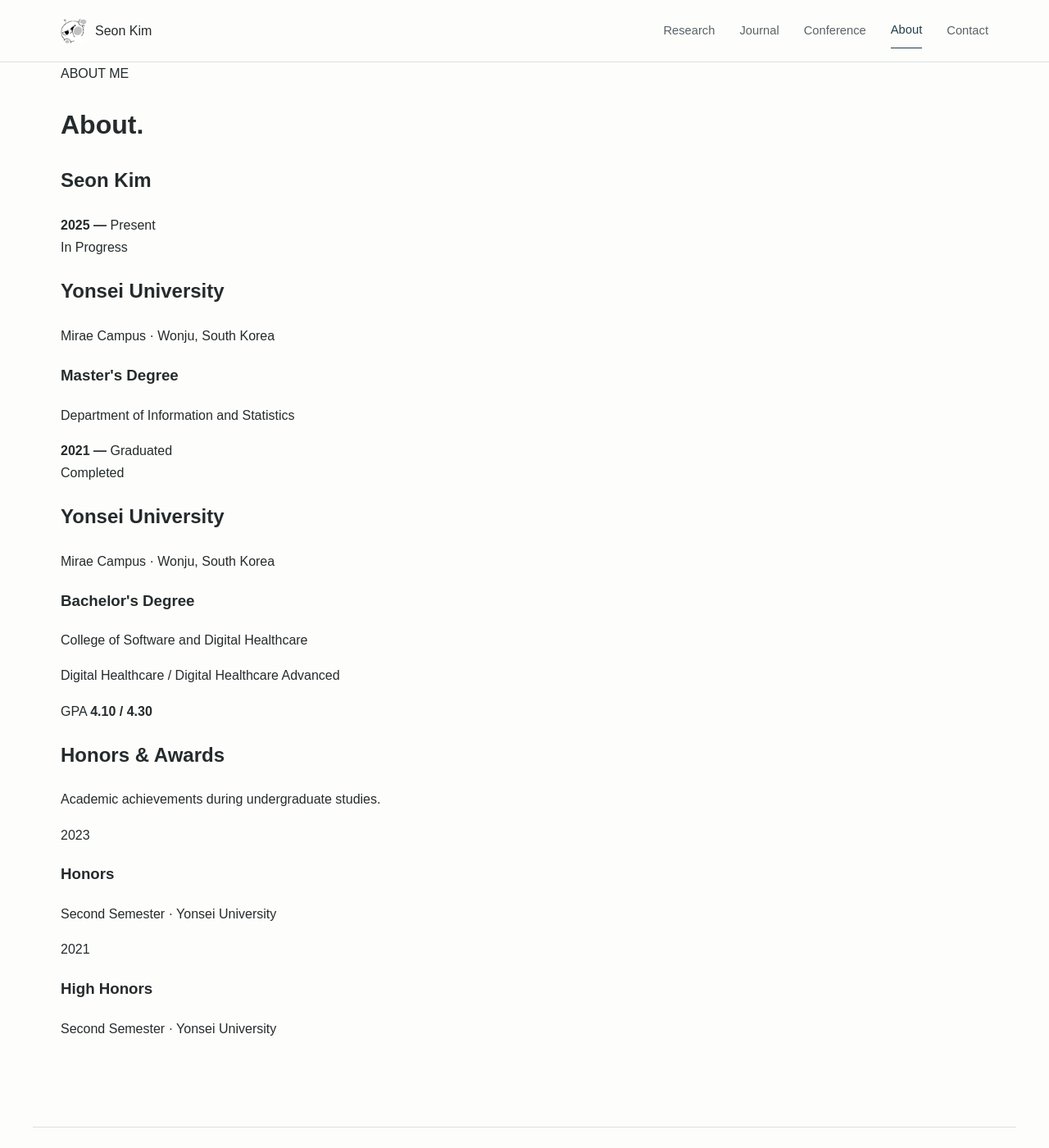
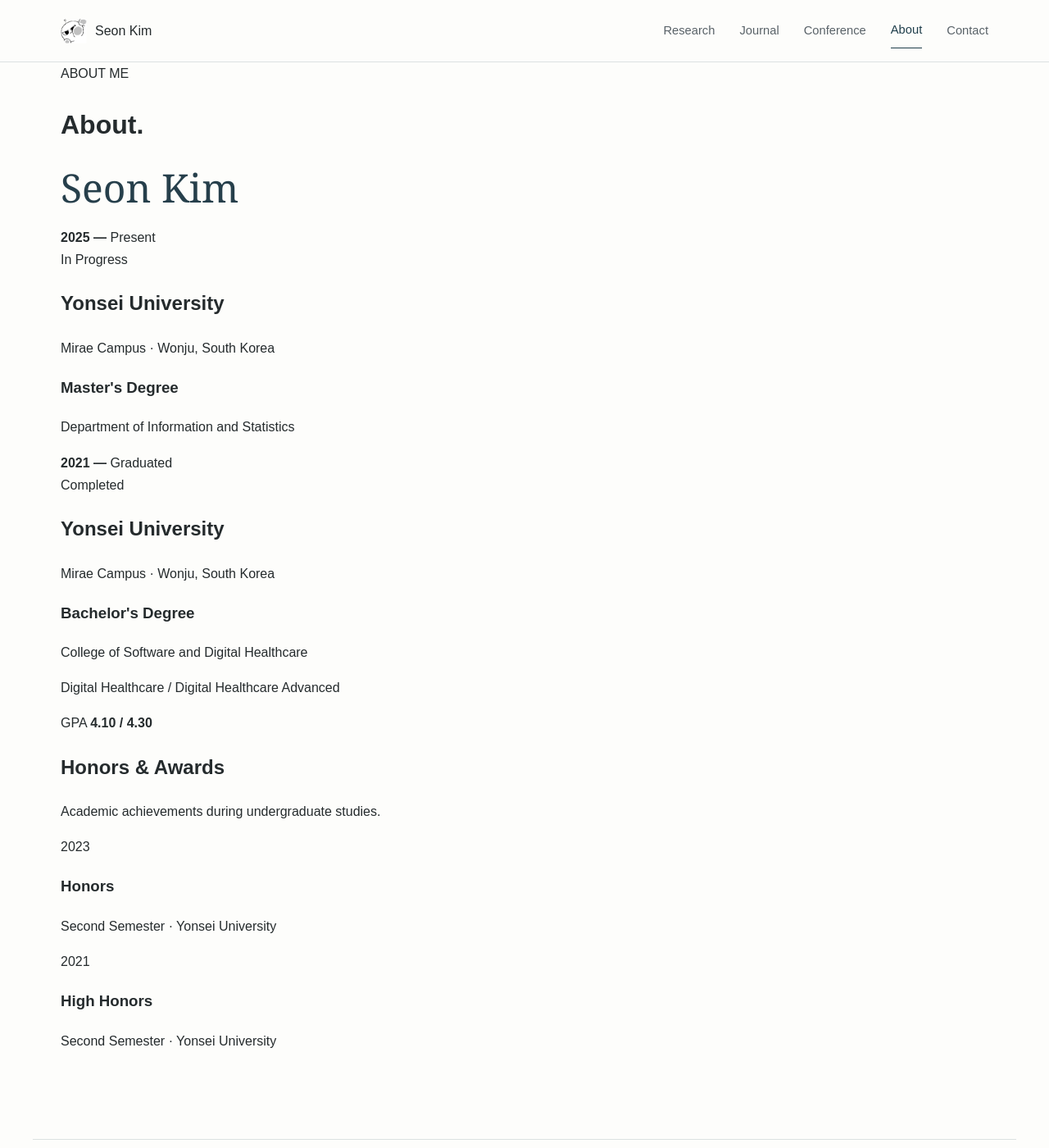
Before and after one commit to KSO012/KSO012.github.io, a Jekyll site: the page built from about.md, in a window 1280 px wide and 1400 px high. Shown: the whole window at 82% size. Built offline with Jekyll 4.4.1, drawn with Linux system fonts in a browser that asks for light colours.

Commit message:
Update style.css

```diff
--- a/assets/style.css
+++ b/assets/style.css
@@ -291,3 +291,21 @@ html {
   padding-top: 20px;
   margin-top: 20px;
 }
+
+
+/* =========================================
+   ABOUT PAGE
+========================================= */
+
+.about-name-block {
+  margin-bottom: 18px;
+}
+
+.about-name-block h2 {
+  margin: 0;
+  font-family: Georgia, serif;
+  font-size: 3rem;
+  font-weight: 400;
+  line-height: 1.2;
+  color: #263f4b;
+}
```
